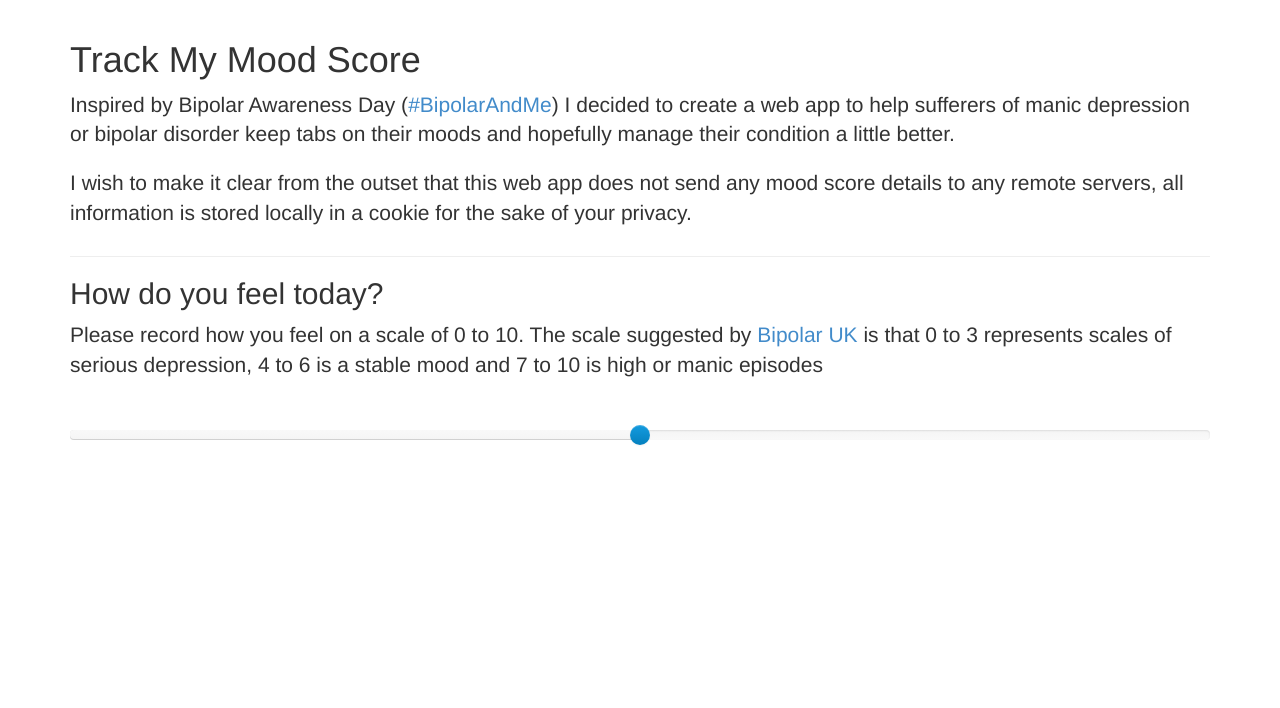
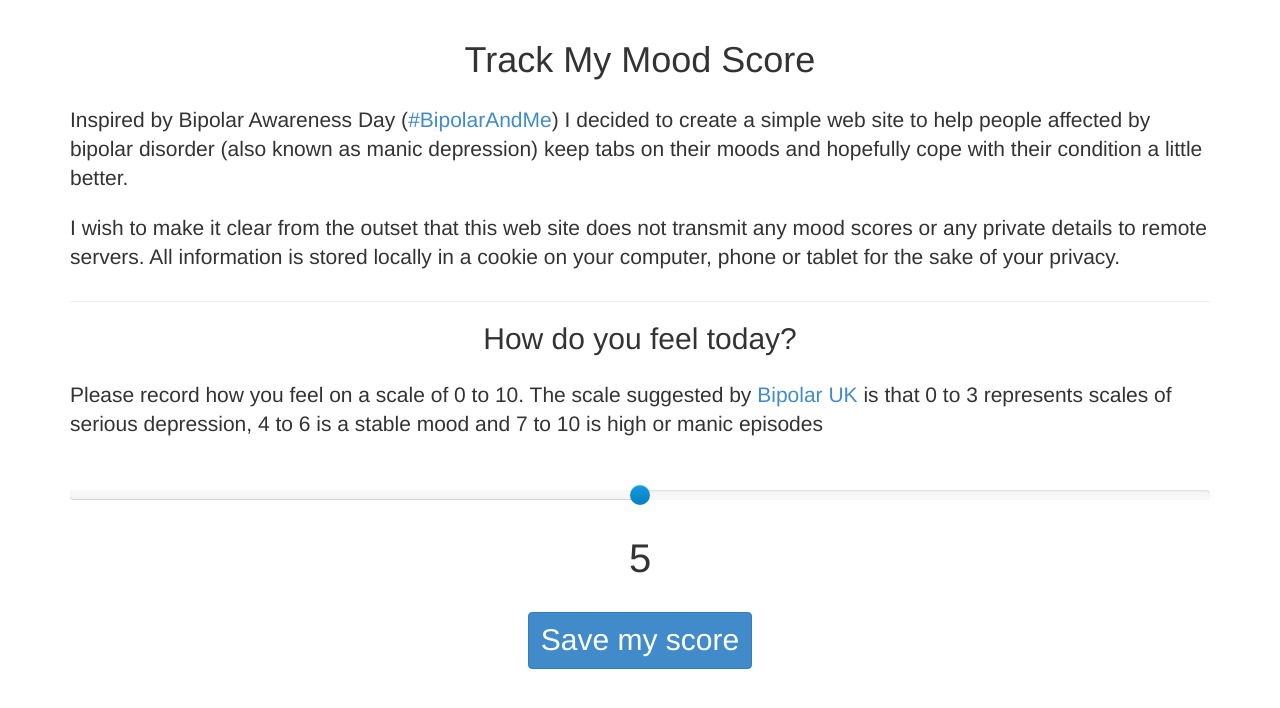
Before and after one commit to David-B-Read/trackmymoodscore, a plain HTML site: page TrackMyMoodScore/TrackMyMoodScore/index.html in a window 1280 px wide. Drawn offline with nearby package versions, Linux system fonts and the light colour scheme.

Commit message:
Slider implemented

```diff
--- a/TrackMyMoodScore/TrackMyMoodScore/Content/mood-slider.css
+++ b/TrackMyMoodScore/TrackMyMoodScore/Content/mood-slider.css
@@ -6,6 +6,26 @@
     margin: 25px 0;
 }
 
-    .slider-container .slider.slider-horizontal {
-        width: 100%;
-    }
+.slider-container .slider.slider-horizontal {
+    width: 100%;
+}
+
+h1, h2, .slider-value, .button-container {
+    text-align: center;
+}
+
+h1, h2 {
+    margin-bottom: 25px;
+}
+
+.slider-value {
+    font-size: 4rem;
+}
+
+.button-container {
+    margin: 25px 0;
+}
+
+.save-my-score {
+    font-size: 3rem;
+}
--- a/TrackMyMoodScore/TrackMyMoodScore/Scripts/slider.js
+++ b/TrackMyMoodScore/TrackMyMoodScore/Scripts/slider.js
@@ -7,10 +7,19 @@ $(document).ready(function () {
         });
 
     $(".mood-score-slider").on("slide", updateMoodScore);
-    $(".mood-score-slider").click(updateMoodScore);
+    $(".mood-score-slider").on("slideStop", updateMoodScore);
 
+    $(".save-my-score").on("click", saveMyScore);
+
+    updateMoodScore({ value: $(".mood-score-slider").slider("getValue") });
 });
 
 function updateMoodScore(moodScore) {
     $(".current-mood-value").text(moodScore.value);
 }
+
+function saveMyScore() {
+    var score = $(".mood-score-slider").slider("getValue");
+
+    alert(score);
+}
--- a/TrackMyMoodScore/TrackMyMoodScore/index.html
+++ b/TrackMyMoodScore/TrackMyMoodScore/index.html
@@ -25,10 +25,10 @@
       <div class="page-header">
         <h1>Track My Mood Score</h1>
         <p class="lead">
-            Inspired by Bipolar Awareness Day (<a href="https://twitter.com/hashtag/bipolarandme">#BipolarAndMe</a>) I decided to create a web app to help sufferers of manic depression or bipolar disorder keep tabs on their moods and hopefully manage their condition a little better.
+            Inspired by Bipolar Awareness Day (<a href="https://twitter.com/hashtag/bipolarandme">#BipolarAndMe</a>) I decided to create a simple web site to help people affected by bipolar disorder (also known as manic depression) keep tabs on their moods and hopefully cope with their condition a little better.
         </p>
         <p class="lead">
-            I wish to make it clear from the outset that this web app does not send any mood score details to any remote servers, all information is stored locally in a cookie for the sake of your privacy.
+            I wish to make it clear from the outset that this web site does not transmit any mood scores or any private details to remote servers. All information is stored locally in a cookie on your computer, phone or tablet for the sake of your privacy.
         </p>
       </div>
 
@@ -46,7 +46,11 @@
               <span class="current-mood-value"></span>
           </div>
       </div>
-
+      <div class="row">
+          <div class="col-md-12 button-container">
+              <button type="button" class="btn btn-primary save-my-score">Save my score</button>
+          </div>
+      </div>
      </div>
 
     <!-- jQuery (necessary for Bootstrap's JavaScript plugins) -->
```
